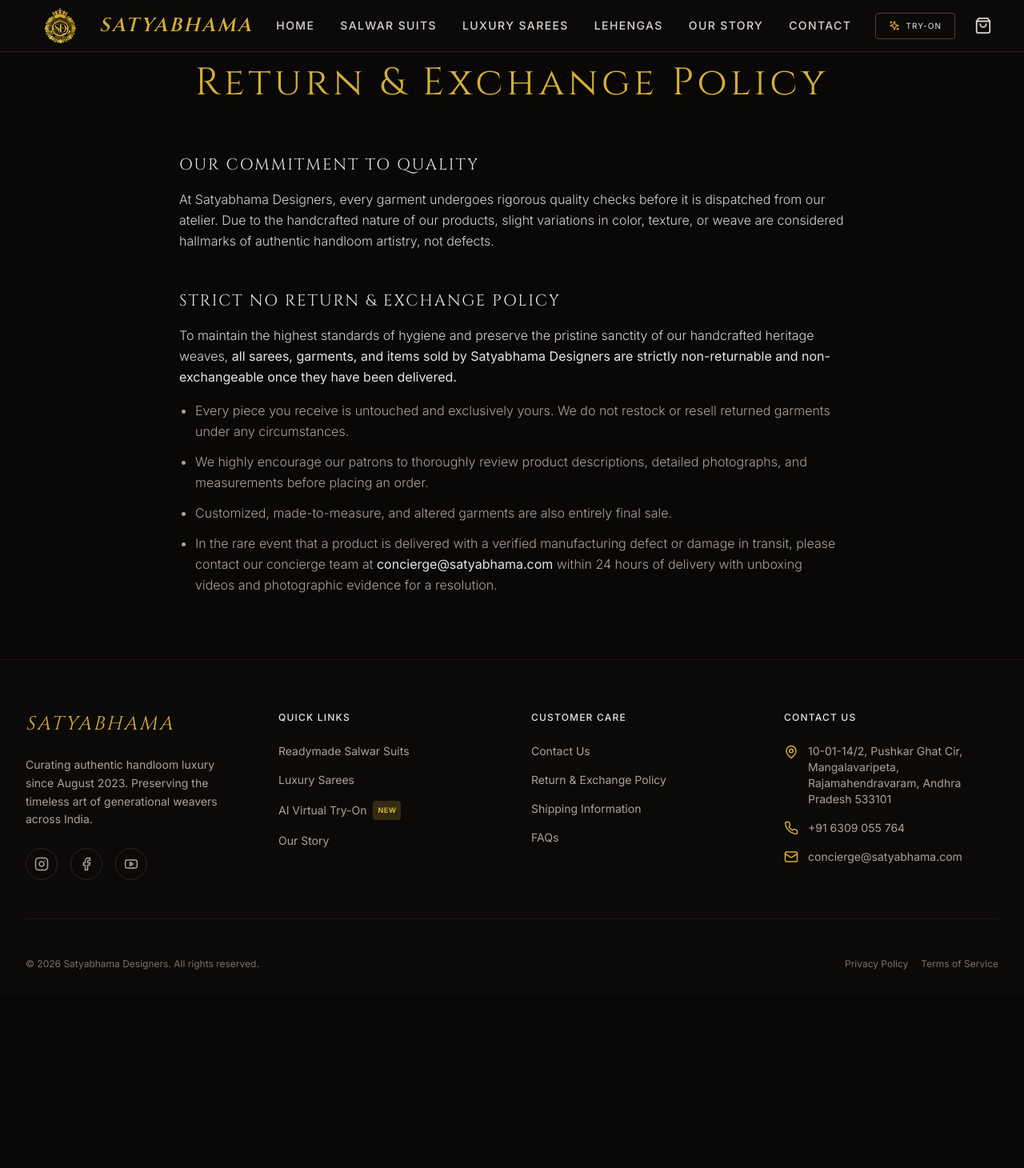
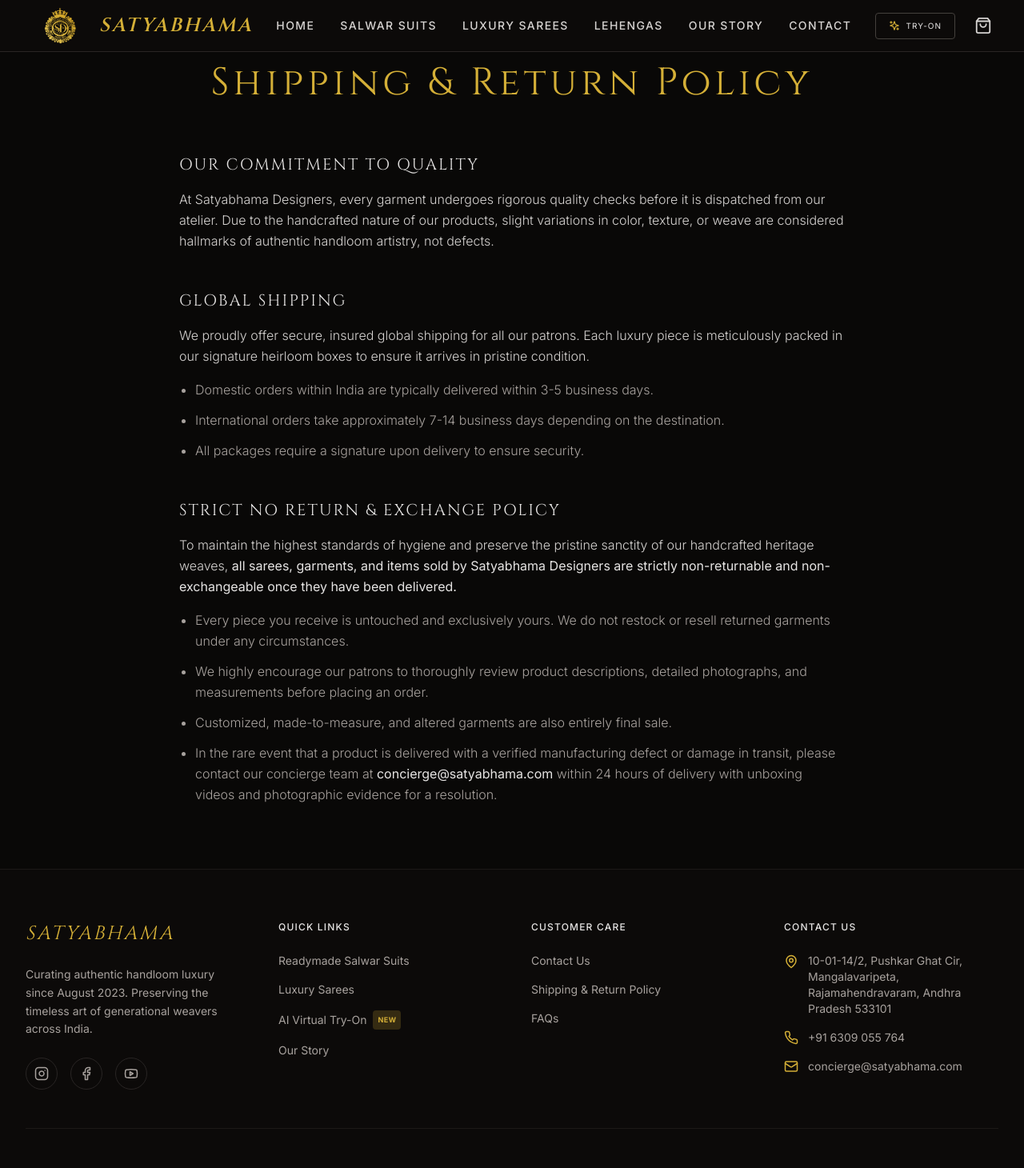
Before and after one commit to satyabhamaRJY/satyabhamadesigners, a Next.js app in the folder apps/storefront/: page /return-policy in a window 1280 px wide. Shown: the top 1460 px of the page at 80% size. Before the commit the page ends 1245 px from the top, so only its background shows below. Built offline with nearby package versions, Linux system fonts and the light colour scheme.

Commit message:
docs: rename return policy to shipping & return policy and combine links

```diff
--- a/apps/storefront/src/app/return-policy/page.tsx
+++ b/apps/storefront/src/app/return-policy/page.tsx
@@ -8,7 +8,7 @@
       <Navbar />
 
       <div className="max-w-4xl mx-auto px-4 sm:px-6 lg:px-8 py-20">
-        <h1 className="text-4xl md:text-5xl font-serif text-gold tracking-widest text-center mb-16">Return & Exchange Policy</h1>
+        <h1 className="text-4xl md:text-5xl font-serif text-gold tracking-widest text-center mb-16">Shipping & Return Policy</h1>
 
         <div className="space-y-12 text-stone-300 font-light leading-relaxed">
           <section>
@@ -16,6 +16,18 @@
             <p>
               At Satyabhama Designers, every garment undergoes rigorous quality checks before it is dispatched from our atelier. Due to the handcrafted nature of our products, slight variations in color, texture, or weave are considered hallmarks of authentic handloom artistry, not defects.
             </p>
+          </section>
+
+          <section>
+            <h2 className="text-xl font-serif text-stone-200 mb-4 uppercase tracking-widest">Global Shipping</h2>
+            <p className="mb-4">
+              We proudly offer secure, insured global shipping for all our patrons. Each luxury piece is meticulously packed in our signature heirloom boxes to ensure it arrives in pristine condition.
+            </p>
+            <ul className="list-disc pl-5 space-y-3 text-stone-400">
+              <li>Domestic orders within India are typically delivered within 3-5 business days.</li>
+              <li>International orders take approximately 7-14 business days depending on the destination.</li>
+              <li>All packages require a signature upon delivery to ensure security.</li>
+            </ul>
           </section>
 
           <section>
--- a/apps/storefront/src/components/Footer.tsx
+++ b/apps/storefront/src/components/Footer.tsx
@@ -43,8 +43,7 @@
             <h3 className="text-stone-200 font-medium uppercase tracking-widest mb-6 text-xs">Customer Care</h3>
             <ul className="space-y-4">
               <li><Link href="/contact" className="hover:text-gold transition">Contact Us</Link></li>
-              <li><Link href="/return-policy" className="hover:text-gold transition">Return & Exchange Policy</Link></li>
-              <li><Link href="/shipping" className="hover:text-gold transition">Shipping Information</Link></li>
+              <li><Link href="/return-policy" className="hover:text-gold transition">Shipping & Return Policy</Link></li>
               <li><Link href="/faqs" className="hover:text-gold transition">FAQs</Link></li>
             </ul>
           </div>
```
